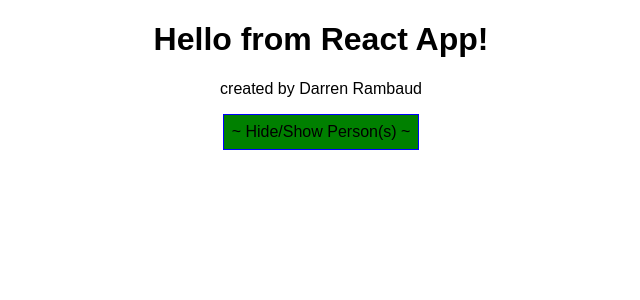
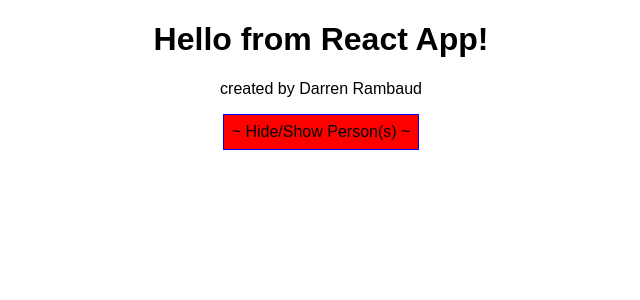
Before and after one commit to xyzst/useful-react-snippets, a React (Create React App) app: page / in a window 1280 px wide. Shown: the top 300 px of the page, without its empty margins (319-959 px from the left). Built offline with nearby package versions, Linux system fonts and the light colour scheme.

Commit message:
Add pseudo-style selector for toggling persons list. Add dependency on styled components to make styling of inline components much easier. Refactor out use of hardcoded styles to use styled-components

```diff
--- a/package.json
+++ b/package.json
@@ -5,7 +5,8 @@
   "dependencies": {
     "react": "^16.8.6",
     "react-dom": "^16.8.6",
-    "react-scripts": "1.1.5"
+    "react-scripts": "1.1.5",
+    "styled-components": "^4.2.0"
   },
   "scripts": {
     "start": "react-scripts start",
--- a/src/App.js
+++ b/src/App.js
@@ -1,8 +1,9 @@
 import React, { useState } from "react";
 import "./App.css";
 import Person from "./components/Person";
+import styled from "styled-components";
 
-const App = props => {
+const App = () => {
   const [personsState, setPersonsState] = useState({
     persons: [
       { id: "a", name: "Darren", age: 26 },
@@ -45,13 +46,17 @@
     setToggleState({ showPersons: !toggleState.showPersons });
   };
 
-  const style = {
-    backgroundColor: "green",
-    font: "inherit",
-    border: "1px solid blue",
-    padding: "8px",
-    cursor: "pointer"
-  };
+  const Button = styled.button`
+    background: ${toggleState.showPersons ? "green" : "red"};
+    font: inherit;
+    border: 1px solid blue;
+    padding: 8px;
+    cursor: pointer;
+    :hover {
+      background: ${toggleState.showPersons ? "lightgreen" : "salmon"};
+      color: black;
+    }
+  `;
 
   const showPersons = () => {
     let persons = null;
@@ -69,12 +74,9 @@
           ))}
         </div>
       );
-      style.backgroundColor = "red";
     }
     return persons;
   };
-
-  let classes = ["red", "bold"].join(" "); // refers to class names in App.css; returns `red bold`
 
   const dynamicClasses = () => {
     let classes = [];
@@ -89,13 +91,12 @@
 
     return classes.join(" ");
   };
+
   return (
     <div className="App">
       <h1>Hello from React App!</h1>
       <p className={dynamicClasses()}>created by Darren Rambaud</p>
-      <button style={style} onClick={togglePersons}>
-        ~ Hide/Show Person(s) ~
-      </button>
+      <Button onClick={togglePersons}>~ Hide/Show Person(s) ~</Button>
       <div>{showPersons()}</div>
     </div>
   );
```
Also changed, not shown: src/index.js (+6 -6 lines), 2 other files (tests, documents, lock files or other folders).
